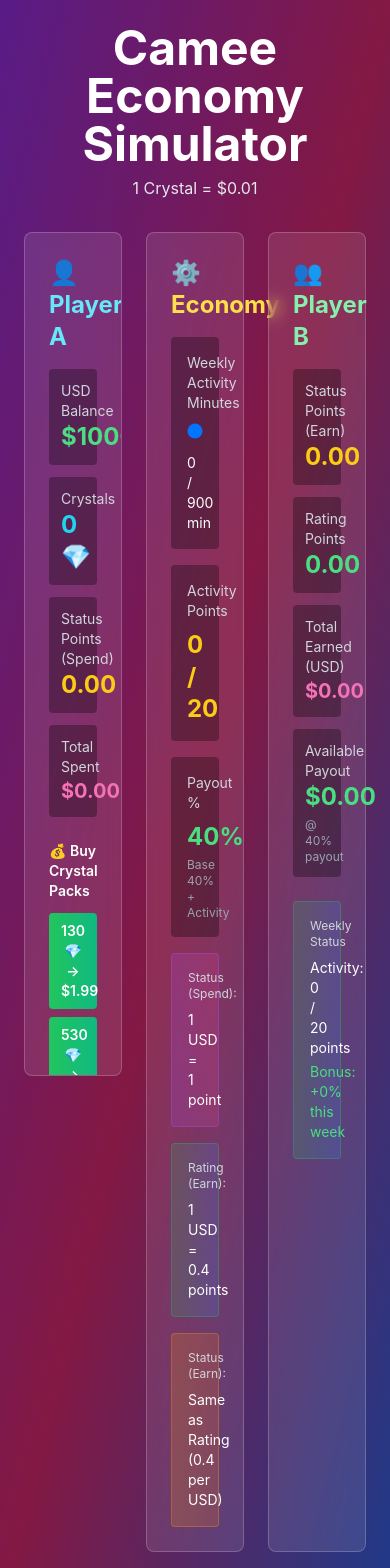
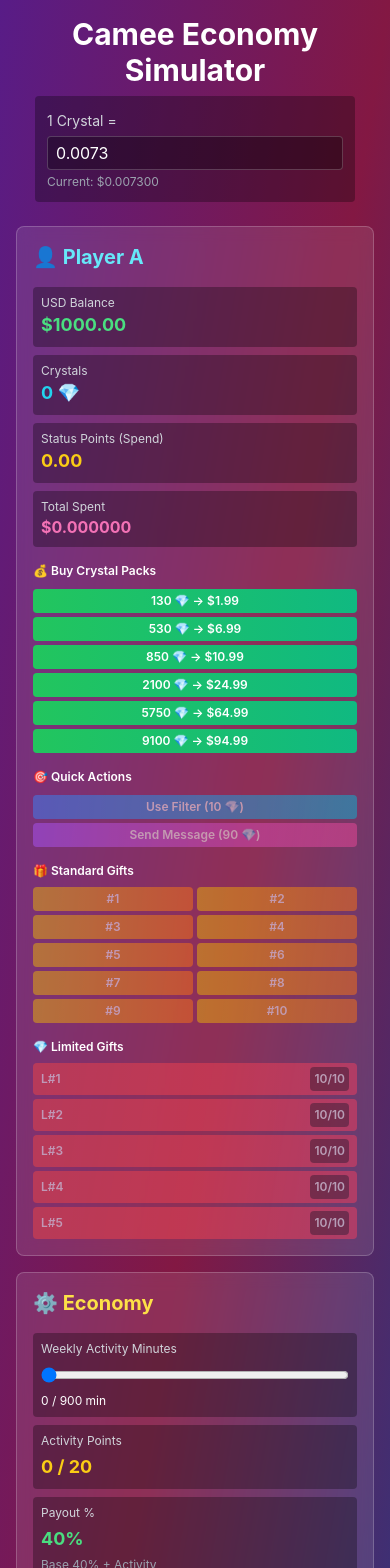
Before and after one commit to XNY-Matthew/camee-economy-simulator, a Next.js app: page / in a window 390 px wide. Shown: the top 1568 px of the page. Built offline with nearby package versions, Linux system fonts and the light colour scheme.

Commit message:
Fix: Editable crystal rate, full precision USD, mobile responsive design

```diff
--- a/app/page.js
+++ b/app/page.js
@@ -4,8 +4,8 @@ import { useState, useEffect } from 'react';
 import './globals.css';
 
 const CameeEconomySimulator = () => {
-  // Crystal rate constant
-  const CRYSTAL_TO_USD = 0.0073;
+  // Crystal rate - editable
+  const [crystalRate, setCrystalRate] = useState(0.0073);
 
   // Game state
   const [playerA, setPlayerA] = useState({
@@ -82,7 +82,7 @@ const CameeEconomySimulator = () => {
   const handleUseFilter = () => {
     const filterCost = 10; // gems
     if (playerA.crystals >= filterCost) {
-      const usdValue = filterCost * CRYSTAL_TO_USD;
+      const usdValue = filterCost * crystalRate;
       const statusGain = usdValue * 1.0; // 1 USD = 1 status point
 
       setPlayerA({
@@ -97,7 +97,7 @@ const CameeEconomySimulator = () => {
   const handleSendMessage = () => {
     const messageCost = 90; // gems
     if (playerA.crystals >= messageCost) {
-      const usdValue = messageCost * CRYSTAL_TO_USD;
+      const usdValue = messageCost * crystalRate;
       const statusGain = usdValue * 1.0;
 
       setPlayerA({
@@ -111,7 +111,7 @@ const CameeEconomySimulator = () => {
 
   const handleSendStandardGift = (gift) => {
     if (playerA.crystals >= gift.crystals) {
-      const usdValue = gift.crystals * CRYSTAL_TO_USD;
+      const usdValue = gift.crystals * crystalRate;
       const statusGainA = usdValue * 1.0; // Spend
       const ratingGainB = usdValue * 0.4; // Earn
       const statusGainB = ratingGainB; // Same as rating gain
@@ -135,7 +135,7 @@ const CameeEconomySimulator = () => {
   const handleSendLimitedGift = (giftId) => {
     if (limitedGifts[giftId].remaining > 0 && playerA.crystals >= limitedGiftsPrices[giftId].crystals) {
       const gift = limitedGiftsPrices[giftId];
-      const usdValue = gift.crystals * CRYSTAL_TO_USD;
+      const usdValue = gift.crystals * crystalRate;
       const statusGainA = usdValue * 1.0;
       const ratingGainB = usdValue * 0.4;
       const statusGainB = ratingGainB;
@@ -180,97 +180,113 @@ const CameeEconomySimulator = () => {
     });
   };
 
-  const formatUSD = (value) => `$${value.toFixed(2)}`;
+  const formatUSD = (value) => {
+    // Show full precision without aggressive rounding
+    if (value < 0.01) return `$${value.toFixed(6)}`;
+    if (value < 0.1) return `$${value.toFixed(4)}`;
+    return `$${value.toFixed(2)}`;
+  };
   const formatCrystals = (value) => `${Math.floor(value)} 💎`;
 
   return (
-    <div className="bg-gradient-to-br from-purple-900 via-pink-900 to-blue-900 min-h-screen p-6">
+    <div className="bg-gradient-to-br from-purple-900 via-pink-900 to-blue-900 min-h-screen p-4 md:p-6">
       <div className="max-w-8xl mx-auto">
-        <h1 className="text-5xl font-bold text-white text-center mb-2">Camee Economy Simulator</h1>
-        <p className="text-gray-200 text-center mb-8">1 Crystal = {formatUSD(CRYSTAL_TO_USD)}</p>
+        <h1 className="text-3xl md:text-5xl font-bold text-white text-center mb-2">Camee Economy Simulator</h1>
 
-        <div className="grid grid-cols-3 gap-6 mb-8">
+        <div className="bg-black/30 p-3 rounded mb-6 max-w-xs mx-auto">
+          <label className="text-sm text-gray-300">1 Crystal = </label>
+          <input
+            type="number"
+            step="0.0001"
+            value={crystalRate}
+            onChange={(e) => setCrystalRate(parseFloat(e.target.value) || 0.0073)}
+            className="w-full bg-black/30 border border-white/20 text-white px-2 py-1 rounded mt-1"
+          />
+          <p className="text-xs text-gray-400 mt-1">Current: {formatUSD(crystalRate)}</p>
+        </div>
+
+        <div className="grid grid-cols-1 md:grid-cols-2 lg:grid-cols-3 gap-4 md:gap-6 mb-8">
           {/* Player A - Spender */}
-          <div className="bg-white/10 backdrop-blur border border-white/20 rounded-lg p-6 max-h-screen overflow-y-auto">
-            <h2 className="text-2xl font-bold text-cyan-300 mb-4">👤 Player A</h2>
+          <div className="bg-white/10 backdrop-blur border border-white/20 rounded-lg p-4 md:p-6">
+            <h2 className="text-xl md:text-2xl font-bold text-cyan-300 mb-4">👤 Player A</h2>
 
-            <div className="space-y-3 mb-6">
-              <div className="bg-black/30 p-3 rounded">
-                <p className="text-gray-300 text-sm">USD Balance</p>
-                <p className="text-2xl font-bold text-green-400">{formatUSD(playerA.usdBalance)}</p>
+            <div className="space-y-2 mb-4">
+              <div className="bg-black/30 p-2 rounded">
+                <p className="text-gray-300 text-xs md:text-sm">USD Balance</p>
+                <p className="text-lg md:text-2xl font-bold text-green-400">{formatUSD(playerA.usdBalance)}</p>
               </div>
-              <div className="bg-black/30 p-3 rounded">
-                <p className="text-gray-300 text-sm">Crystals</p>
-                <p className="text-2xl font-bold text-cyan-400">{formatCrystals(playerA.crystals)}</p>
+              <div className="bg-black/30 p-2 rounded">
+                <p className="text-gray-300 text-xs md:text-sm">Crystals</p>
+                <p className="text-lg md:text-2xl font-bold text-cyan-400">{formatCrystals(playerA.crystals)}</p>
               </div>
-              <div className="bg-black/30 p-3 rounded">
-                <p className="text-gray-300 text-sm">Status Points (Spend)</p>
-                <p className="text-2xl font-bold text-yellow-400">{playerA.statusPoints.toFixed(2)}</p>
+              <div className="bg-black/30 p-2 rounded">
+                <p className="text-gray-300 text-xs md:text-sm">Status Points (Spend)</p>
+                <p className="text-lg md:text-2xl font-bold text-yellow-400">{playerA.statusPoints.toFixed(2)}</p>
               </div>
-              <div className="bg-black/30 p-3 rounded">
-                <p className="text-gray-300 text-sm">Total Spent</p>
-                <p className="text-xl font-bold text-pink-400">{formatUSD(playerA.totalSpent)}</p>
+              <div className="bg-black/30 p-2 rounded">
+                <p className="text-gray-300 text-xs md:text-sm">Total Spent</p>
+                <p className="text-base md:text-xl font-bold text-pink-400">{formatUSD(playerA.totalSpent)}</p>
               </div>
             </div>
 
-            <h3 className="text-sm font-semibold text-white mb-3">💰 Buy Crystal Packs</h3>
-            <div className="space-y-2">
+            <h3 className="text-xs md:text-sm font-semibold text-white mb-2">💰 Buy Crystal Packs</h3>
+            <div className="space-y-1 md:space-y-2">
               {crystalPacks.map((pack, i) => (
                 <button
                   key={i}
                   onClick={() => handleBuyPack(pack)}
                   disabled={playerA.usdBalance < pack.usd}
-                  className="w-full bg-gradient-to-r from-green-500 to-emerald-500 hover:from-green-600 hover:to-emerald-600 disabled:opacity-50 disabled:cursor-not-allowed text-white py-2 px-3 rounded text-sm font-semibold transition"
+                  className="w-full bg-gradient-to-r from-green-500 to-emerald-500 hover:from-green-600 hover:to-emerald-600 disabled:opacity-50 disabled:cursor-not-allowed text-white py-1 md:py-2 px-2 md:px-3 rounded text-xs md:text-sm font-semibold transition"
                 >
                   {formatCrystals(pack.crystals)} → {formatUSD(pack.usd)}
                 </button>
               ))}
             </div>
 
-            <h3 className="text-sm font-semibold text-white mb-3 mt-6">🎯 Quick Actions</h3>
-            <div className="space-y-2">
+            <h3 className="text-xs md:text-sm font-semibold text-white mb-2 mt-4">🎯 Quick Actions</h3>
+            <div className="space-y-1 md:space-y-2">
               <button
                 onClick={handleUseFilter}
                 disabled={playerA.crystals < 10}
-                className="w-full bg-gradient-to-r from-blue-500 to-cyan-500 hover:from-blue-600 hover:to-cyan-600 disabled:opacity-50 text-white py-2 px-3 rounded text-sm font-semibold transition"
+                className="w-full bg-gradient-to-r from-blue-500 to-cyan-500 hover:from-blue-600 hover:to-cyan-600 disabled:opacity-50 text-white py-1 md:py-2 px-2 md:px-3 rounded text-xs md:text-sm font-semibold transition"
               >
                 Use Filter (10 💎)
               </button>
               <button
                 onClick={handleSendMessage}
                 disabled={playerA.crystals < 90}
-                className="w-full bg-gradient-to-r from-purple-500 to-pink-500 hover:from-purple-600 hover:to-pink-600 disabled:opacity-50 text-white py-2 px-3 rounded text-sm font-semibold transition"
+                className="w-full bg-gradient-to-r from-purple-500 to-pink-500 hover:from-purple-600 hover:to-pink-600 disabled:opacity-50 text-white py-1 md:py-2 px-2 md:px-3 rounded text-xs md:text-sm font-semibold transition"
               >
                 Send Message (90 💎)
               </button>
             </div>
 
-            <h3 className="text-sm font-semibold text-white mb-3 mt-6">🎁 Standard Gifts</h3>
-            <div className="space-y-2">
+            <h3 className="text-xs md:text-sm font-semibold text-white mb-2 mt-4">🎁 Standard Gifts</h3>
+            <div className="grid grid-cols-2 gap-1 md:gap-2">
               {standardGifts.map((gift) => (
                 <button
                   key={gift.id}
                   onClick={() => handleSendStandardGift(gift)}
                   disabled={playerA.crystals < gift.crystals}
-                  className="w-full bg-gradient-to-r from-yellow-500 to-orange-500 hover:from-yellow-600 hover:to-orange-600 disabled:opacity-50 text-white py-2 px-2 rounded text-xs font-semibold transition"
+                  className="bg-gradient-to-r from-yellow-500 to-orange-500 hover:from-yellow-600 hover:to-orange-600 disabled:opacity-50 text-white py-1 px-1 md:px-2 rounded text-xs font-semibold transition"
                 >
-                  Gift #{gift.id}: {formatCrystals(gift.crystals)}
+                  #{gift.id}
                 </button>
               ))}
             </div>
 
-            <h3 className="text-sm font-semibold text-white mb-3 mt-6">💎 Limited Gifts</h3>
-            <div className="space-y-2">
+            <h3 className="text-xs md:text-sm font-semibold text-white mb-2 mt-4">💎 Limited Gifts</h3>
+            <div className="space-y-1 md:space-y-2">
               {Object.entries(limitedGiftsPrices).map(([id, gift]) => (
                 <button
                   key={id}
                   onClick={() => handleSendLimitedGift(parseInt(id))}
                   disabled={playerA.crystals < gift.crystals || limitedGifts[id].remaining === 0}
-                  className="w-full bg-gradient-to-r from-red-500 to-rose-500 hover:from-red-600 hover:to-rose-600 disabled:opacity-50 text-white py-2 px-2 rounded text-xs font-semibold transition relative"
+                  className="w-full bg-gradient-to-r from-red-500 to-rose-500 hover:from-red-600 hover:to-rose-600 disabled:opacity-50 text-white py-1 md:py-2 px-2 rounded text-xs font-semibold transition relative"
                 >
                   <div className="flex justify-between items-center">
-                    <span>Limited #{id}: {formatCrystals(gift.crystals)}</span>
-                    <span className="text-xs bg-black/50 px-2 py-1 rounded">
+                    <span className="text-xs">L#{id}</span>
+                    <span className="text-xs bg-black/50 px-1 md:px-2 py-1 rounded">
                       {limitedGifts[id].remaining}/10
                     </span>
                   </div>
@@ -280,12 +296,12 @@ const CameeEconomySimulator = () => {
           </div>
 
           {/* Economy Dashboard */}
-          <div className="bg-white/10 backdrop-blur border border-white/20 rounded-lg p-6">
-            <h2 className="text-2xl font-bold text-yellow-300 mb-4">⚙️ Economy</h2>
+          <div className="bg-white/10 backdrop-blur border border-white/20 rounded-lg p-4 md:p-6">
+            <h2 className="text-xl md:text-2xl font-bold text-yellow-300 mb-4">⚙️ Economy</h2>
 
-            <div className="space-y-4">
-              <div className="bg-black/30 p-4 rounded">
-                <label className="text-sm text-gray-300 block mb-2">Weekly Activity Minutes</label>
+            <div className="space-y-2 md:space-y-4">
+              <div className="bg-black/30 p-2 md:p-4 rounded">
+                <label className="text-xs md:text-sm text-gray-300 block mb-2">Weekly Activity Minutes</label>
                 <input
                   type="range"
                   min="0"
@@ -294,67 +310,67 @@ const CameeEconomySimulator = () => {
                   onChange={(e) => handleActivityChange(parseInt(e.target.value))}
                   className="w-full"
                 />
-                <p className="text-sm text-white mt-2">{playerB.weeklyActivityMinutes} / 900 min</p>
+                <p className="text-xs md:text-sm text-white mt-1 md:mt-2">{playerB.weeklyActivityMinutes} / 900 min</p>
               </div>
 
-              <div className="bg-black/30 p-4 rounded">
-                <label className="text-sm text-gray-300 block mb-2">Activity Points</label>
-                <p className="text-2xl font-bold text-yellow-400">{playerB.weeklyActivityPoints} / 20</p>
+              <div className="bg-black/30 p-2 md:p-4 rounded">
+                <label className="text-xs md:text-sm text-gray-300 block mb-1 md:mb-2">Activity Points</label>
+                <p className="text-lg md:text-2xl font-bold text-yellow-400">{playerB.weeklyActivityPoints} / 20</p>
               </div>
 
-              <div className="bg-black/30 p-4 rounded">
-                <label className="text-sm text-gray-300 block mb-2">Payout %</label>
-                <p className="text-2xl font-bold text-green-400">{economy.payoutPercentage}%</p>
+              <div className="bg-black/30 p-2 md:p-4 rounded">
+                <label className="text-xs md:text-sm text-gray-300 block mb-1 md:mb-2">Payout %</label>
+                <p className="text-lg md:text-2xl font-bold text-green-400">{economy.payoutPercentage}%</p>
                 <p className="text-xs text-gray-400 mt-1">Base 40% + Activity</p>
               </div>
 
-              <div className="bg-gradient-to-r from-purple-500/20 to-pink-500/20 p-4 rounded border border-purple-500/30">
-                <p className="text-xs text-gray-300 mb-2">Status (Spend):</p>
-                <p className="text-sm text-white">1 USD = 1 point</p>
+              <div className="bg-gradient-to-r from-purple-500/20 to-pink-500/20 p-2 md:p-4 rounded border border-purple-500/30">
+                <p className="text-xs text-gray-300 mb-1">Status (Spend):</p>
+                <p className="text-xs md:text-sm text-white">1 USD = 1 point</p>
               </div>
 
-              <div className="bg-gradient-to-r from-green-500/20 to-blue-500/20 p-4 rounded border border-green-500/30">
-                <p className="text-xs text-gray-300 mb-2">Rating (Earn):</p>
-                <p className="text-sm text-white">1 USD = 0.4 points</p>
+              <div className="bg-gradient-to-r from-green-500/20 to-blue-500/20 p-2 md:p-4 rounded border border-green-500/30">
+                <p className="text-xs text-gray-300 mb-1">Rating (Earn):</p>
+                <p className="text-xs md:text-sm text-white">1 USD = 0.4 points</p>
               </div>
 
-              <div className="bg-gradient-to-r from-amber-500/20 to-orange-500/20 p-4 rounded border border-amber-500/30">
-                <p className="text-xs text-gray-300 mb-2">Status (Earn):</p>
-                <p className="text-sm text-white">Same as Rating (0.4 per USD)</p>
+              <div className="bg-gradient-to-r from-amber-500/20 to-orange-500/20 p-2 md:p-4 rounded border border-amber-500/30">
+                <p className="text-xs text-gray-300 mb-1">Status (Earn):</p>
+                <p className="text-xs md:text-sm text-white">Same as Rating (0.4 per USD)</p>
               </div>
             </div>
           </div>
 
           {/* Player B - Receiver */}
-          <div className="bg-white/10 backdrop-blur border border-white/20 rounded-lg p-6">
-            <h2 className="text-2xl font-bold text-green-300 mb-4">👥 Player B</h2>
+          <div className="bg-white/10 backdrop-blur border border-white/20 rounded-lg p-4 md:p-6">
+            <h2 className="text-xl md:text-2xl font-bold text-green-300 mb-4">👥 Player B</h2>
 
-            <div className="space-y-3">
-              <div className="bg-black/30 p-3 rounded">
-                <p className="text-gray-300 text-sm">Status Points (Earn)</p>
-                <p className="text-2xl font-bold text-yellow-400">{playerB.statusPoints.toFixed(2)}</p>
+            <div className="space-y-2">
+              <div className="bg-black/30 p-2 rounded">
+                <p className="text-gray-300 text-xs md:text-sm">Status Points (Earn)</p>
+                <p className="text-lg md:text-2xl font-bold text-yellow-400">{playerB.statusPoints.toFixed(2)}</p>
               </div>
-              <div className="bg-black/30 p-3 rounded">
-                <p className="text-gray-300 text-sm">Rating Points</p>
-                <p className="text-2xl font-bold text-green-400">{playerB.ratingPoints.toFixed(2)}</p>
+              <div className="bg-black/30 p-2 rounded">
+                <p className="text-gray-300 text-xs md:text-sm">Rating Points</p>
+                <p className="text-lg md:text-2xl font-bold text-green-400">{playerB.ratingPoints.toFixed(2)}</p>
               </div>
-              <div className="bg-black/30 p-3 rounded">
-                <p className="text-gray-300 text-sm">Total Earned (USD)</p>
-                <p className="text-xl font-bold text-pink-400">{formatUSD(playerB.totalEarned)}</p>
+              <div className="bg-black/30 p-2 rounded">
+                <p className="text-gray-300 text-xs md:text-sm">Total Earned (USD)</p>
+                <p className="text-base md:text-xl font-bold text-pink-400">{formatUSD(playerB.totalEarned)}</p>
               </div>
-              <div className="bg-black/30 p-3 rounded">
-                <p className="text-gray-300 text-sm">Available Payout</p>
-                <p className="text-2xl font-bold text-green-400">
+              <div className="bg-black/30 p-2 rounded">
+                <p className="text-gray-300 text-xs md:text-sm">Available Payout</p>
+                <p className="text-lg md:text-2xl font-bold text-green-400">
                   {formatUSD(playerB.totalEarned * (economy.payoutPercentage / 100))}
                 </p>
                 <p className="text-xs text-gray-400 mt-1">@ {economy.payoutPercentage}% payout</p>
               </div>
             </div>
 
-            <div className="mt-6 bg-gradient-to-r from-green-500/20 to-blue-500/20 p-4 rounded border border-green-500/30">
-              <p className="text-xs text-gray-300 mb-2">Weekly Status</p>
-              <p className="text-sm text-white">Activity: {playerB.weeklyActivityPoints} / 20 points</p>
-              <p className="text-sm text-green-400 mt-1">Bonus: +{economy.payoutPercentage - 40}% this week</p>
+            <div className="mt-4 md:mt-6 bg-gradient-to-r from-green-500/20 to-blue-500/20 p-3 md:p-4 rounded border border-green-500/30">
+              <p className="text-xs text-gray-300 mb-1 md:mb-2">Weekly Status</p>
+              <p className="text-xs md:text-sm text-white">Activity: {playerB.weeklyActivityPoints} / 20 points</p>
+              <p className="text-xs md:text-sm text-green-400 mt-1">Bonus: +{economy.payoutPercentage - 40}% this week</p>
             </div>
           </div>
         </div>
```
